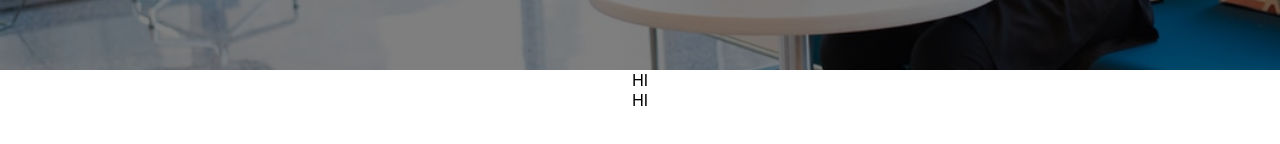
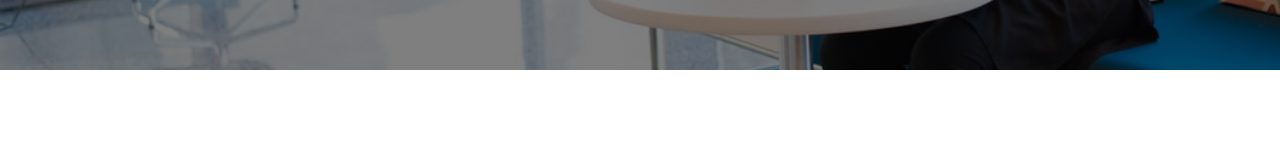
Before and after one commit to kevinklaus/BreakingBros, a React (Create React App) app in the folder breaking-bros/: page / in a window 1280 px wide. Shown: the part 394-538 px from the top of the page. Built offline with nearby package versions, Linux system fonts and the light colour scheme.

Commit message:
edited lp

```diff
--- a/breaking-bros/src/components/LandingPage.js
+++ b/breaking-bros/src/components/LandingPage.js
@@ -13,16 +13,7 @@ function LandingPage() {
                 <RouteButton color="primary" variant="outlined" text="Read article" route="/dummy" color="inherit"/>
             </div>
         </div>
-        <Grid container justify="center">
-            <Grid item xs={8}>
-                HI
-            </Grid>
-        </Grid>
-        <Grid container justify="center">
-            <Grid item xs={8}>
-                HI
-            </Grid>
-        </Grid>
+
     </div>
   );
 }
```
